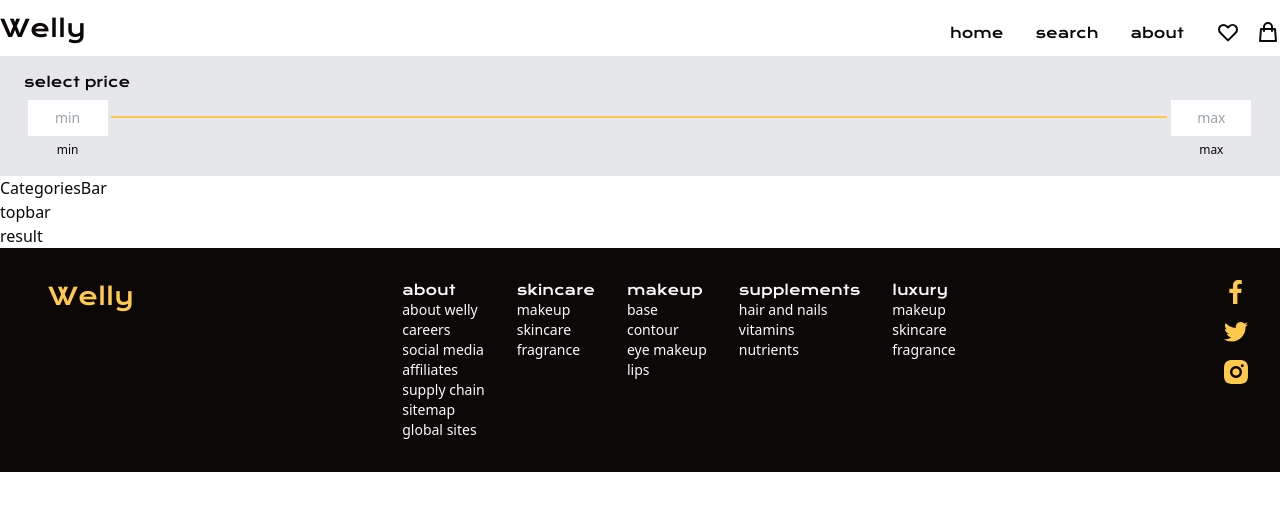
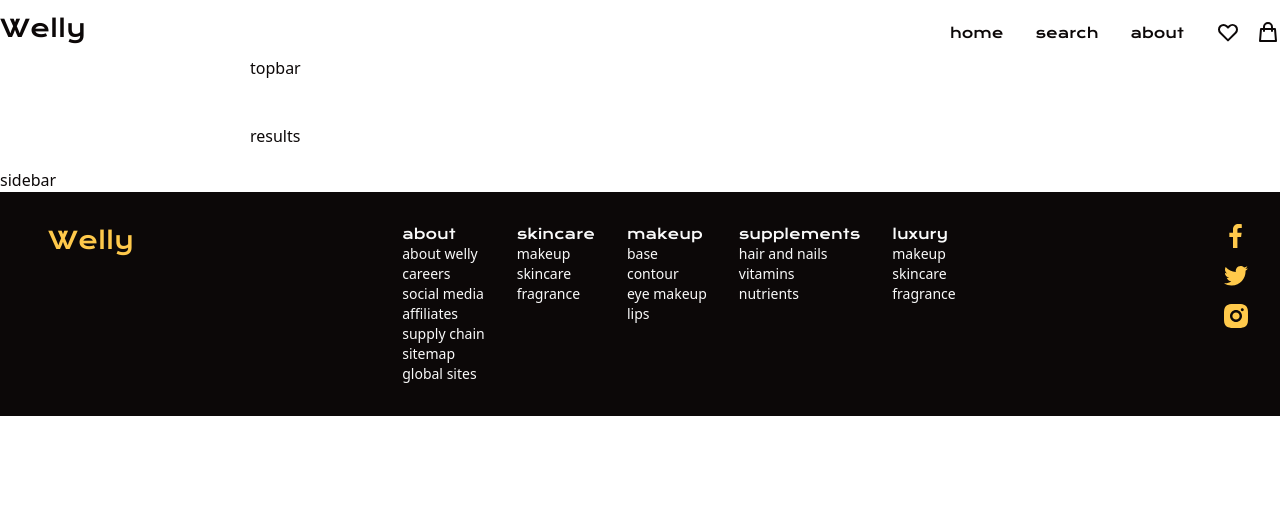
Before and after one commit to GraceJoseph-hub/my-project, a React (Vite) app: page /search in a window 1280 px wide. Shown: the top 510 px of the page. Built offline with nearby package versions, Linux system fonts and the light colour scheme.

Commit message:
Working on the search

```diff
--- a/src/component/categoriesBar/CategoriesBar.jsx
+++ b/src/component/categoriesBar/CategoriesBar.jsx
@@ -1,9 +1,37 @@
-import React from 'react'
+import React, { useState } from "react";
 
-const CategoriesBar = () => {
+import { CATEGORIES } from "../constants/categories";
+
+const CategoriesBar = ({ onSelect }) => {
+  // const [activeCategory, setActiveCategory] = useState(null);
+
+  // const setCategory = (e) => {
+  //   const value = e.target.innerText;
+
+  //   onSelect(value);
+  //   setActiveCategory(value);
+  // };
+
   return (
-    <div>CategoriesBar</div>
-  )
-}
+    <>
+      {CATEGORIES.map((cat) => (
+        <div key={cat.name} className="my-4">
+          <h4 className="font-krona mb-2">{cat.name}</h4>
+          <ul className="ml-4 space-y-2">
+            {cat.subCategories.map((subCat) => (
+              <li
+                key={subCat}
+                // onClick={setCategory}
+                className={`cursor-pointer hover:text-yellow`}
+              >
+                {subCat}
+              </li>
+            ))}
+          </ul>
+        </div>
+      ))}
+    </>
+  );
+};
 
-export default CategoriesBar
+export default CategoriesBar;
--- a/src/component/secondaryBanner/SecondaryBanner.jsx
+++ b/src/component/secondaryBanner/SecondaryBanner.jsx
@@ -3,9 +3,9 @@ import ButtonLink from '../buttonLink/ButtonLink';
 import banner from './banner.png'
 import './SecondaryBanner.css'
 
-const SecondaryBanner = () => {
+const SecondaryBanner = ({isRelative}) => {
   return (
-    <div className="relative -mb-24 container flex items-center justify-between mx-auto md:px-20 bg-green w-full">
+    <div className={`${isRelative ? "relative" : ""} relative -mb-24 container flex items-center justify-between mx-auto md:px-20 bg-green w-full`}>
       <div>
         <h3 className="font-krona  mb-4 md:mb-10">
           Be natural, <br /> be smart, <br /> be you.
--- a/src/component/topProducts/TopProducts.jsx
+++ b/src/component/topProducts/TopProducts.jsx
@@ -40,7 +40,7 @@ const TopProducts = () => {
           )}
         </div>
       </div>
-      <SecondaryBanner />
+      <SecondaryBanner isRelative/>
     </div>
   );
 };
--- a/src/hooks/useGetRecommendedProducts.js
+++ b/src/hooks/useGetRecommendedProducts.js
@@ -10,7 +10,7 @@ const useGetRecommendedProducts = (product) => {
 
   const getRecommendedProducts = useCallback(() => {
     const key = product.product_type ? "product_tpe" : "brand";
-    const value = product.product_type ? "product_type" : "brand";
+    const value = product.product_type ? product.product_type : product.brand;
     axios
       .get(BASE_URL, {
         params: {
--- a/src/index.css
+++ b/src/index.css
@@ -39,14 +39,18 @@ body{
 .search{
   display: grid;
   grid-template-columns: 250px auto;
-  grid-area:
-  "sidebar results"
+  grid-template-rows: auto;
+  grid-template-areas:
+  "sidebar topbar"
   "sidebar results";
 }
 
+.search .topbar{
+  grid-area: topbar;
+}
 .search .sidebar{
-  grid-area: 'sidebar';
+  grid-area: sidebar;
 }
-.search .results{
-  grid-area: 'sidebar';
-}
+/* .search .results{
+  grid-area: sidebar;
+} */
--- a/src/pages/Search.jsx
+++ b/src/pages/Search.jsx
@@ -1,14 +1,16 @@
 import React from 'react'
 import SideBar from '../component/sidebar/SideBar'
+import SecondaryBanner from '../component/secondaryBanner/SecondaryBanner'
 
 const Search = () => {
   return (
-    <div>
-      <div className="sidebar">
-        <SideBar />
+    <div className='search'>
+      {/* <SecondaryBanner /> */}
+      <div className="sidebar mt-28">
+        {/* <SideBar /> */} sidebar
       </div>
-      <div className="searchbar">topbar</div>
-      <div className="results">result</div>
+      <div className="topbar">topbar</div>
+      <div className="results">results</div>
     </div>
   )
 }
```
